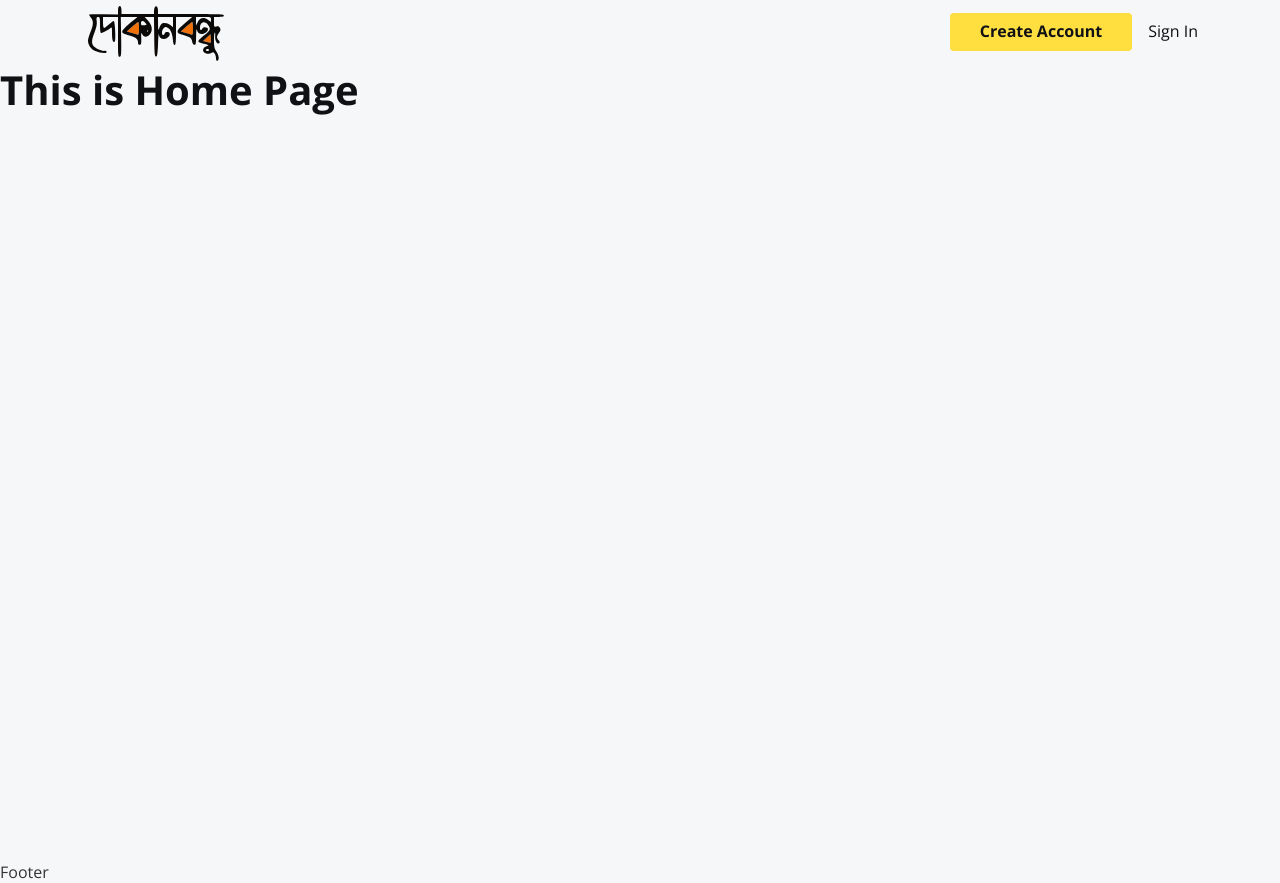
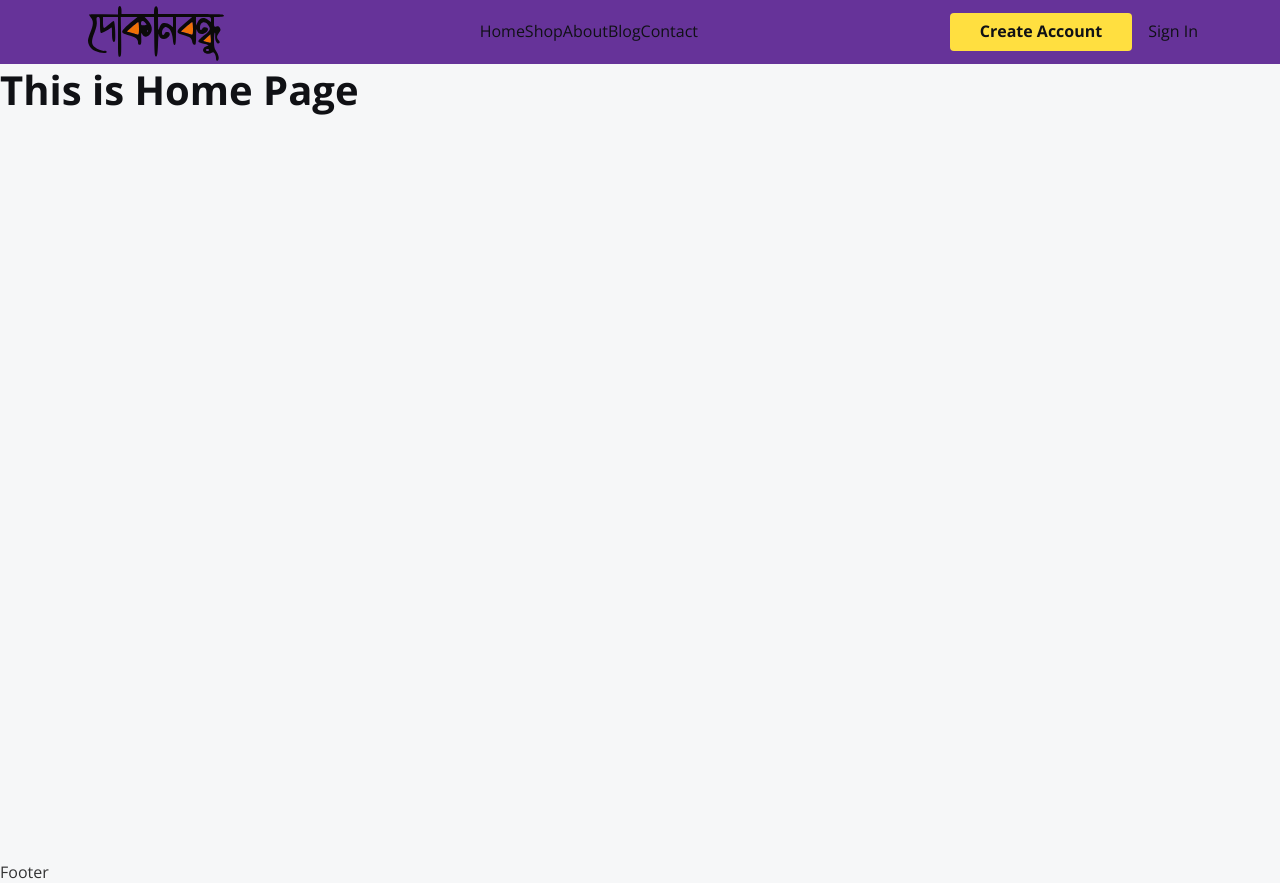
Before and after one commit to it27427/dokanbondhu-ecommerce, a React (Vite) app: page / in a window 1280 px wide. Built offline with nearby package versions, Linux system fonts and the light colour scheme.

Commit message:
desktop menu and mobile menu component created

```diff
--- a/src/assets/scss/main.scss
+++ b/src/assets/scss/main.scss
@@ -92,6 +92,13 @@ h5 {
   font-weight: 700;
 }
 
+ul,
+ol {
+  list-style: none;
+  margin: 0;
+  padding: 0;
+}
+
 .notfoundthumb {
   width: 18.75rem;
   height: 18.75rem;
@@ -129,4 +136,10 @@ header {
   height: 100%;
   display: flex;
   align-items: center;
+  background: rebeccapurple;
 }
+
+.desktopmenu {
+  display: flex;
+  align-items: center;
+}
--- /dev/null
+++ b/src/components/DesktopMenu.jsx
@@ -0,0 +1,39 @@
+import { Link } from 'react-router-dom';
+
+const DesktopMenu = () => {
+  return (
+    <ul className='desktopmenu'>
+      <li className='desktopmenu-item'>
+        <Link to='/' className='desktopmenu-link'>
+          Home
+        </Link>
+      </li>
+
+      <li className='desktopmenu-item'>
+        <Link to='/shop' className='desktopmenu-link'>
+          Shop
+        </Link>
+      </li>
+
+      <li className='desktopmenu-item'>
+        <Link to='/about' className='desktopmenu-link'>
+          About
+        </Link>
+      </li>
+
+      <li className='desktopmenu-item'>
+        <Link to='/blog' className='desktopmenu-link'>
+          Blog
+        </Link>
+      </li>
+
+      <li className='desktopmenu-item'>
+        <Link to='/contact' className='desktopmenu-link'>
+          Contact
+        </Link>
+      </li>
+    </ul>
+  );
+};
+
+export default DesktopMenu;
--- a/src/components/Navbar.jsx
+++ b/src/components/Navbar.jsx
@@ -2,14 +2,25 @@ import { Link } from 'react-router-dom';
 
 import BrandLogo from './BrandLogo';
 import SignUpMenu from './SignUpMenu';
+import DesktopMenu from './DesktopMenu';
 
 const Navbar = () => {
   return (
     <nav className='headernav'>
       <div className='container'>
         <div className='d-flex align-items-center justify-content-between'>
+          {/* BRAND-LOGO */}
           <BrandLogo />
-          <SignUpMenu />
+
+          {/* DESKTOP-MENU */}
+          <div className='d-none d-lg-block'>
+            <DesktopMenu />
+          </div>
+
+          {/* DESKTOP-AUTHENTICATION-MENU */}
+          <div className='d-none d-md-block'>
+            <SignUpMenu />
+          </div>
         </div>
       </div>
     </nav>
```
Also changed, not shown: src/components/MobileMenu.jsx (added).
